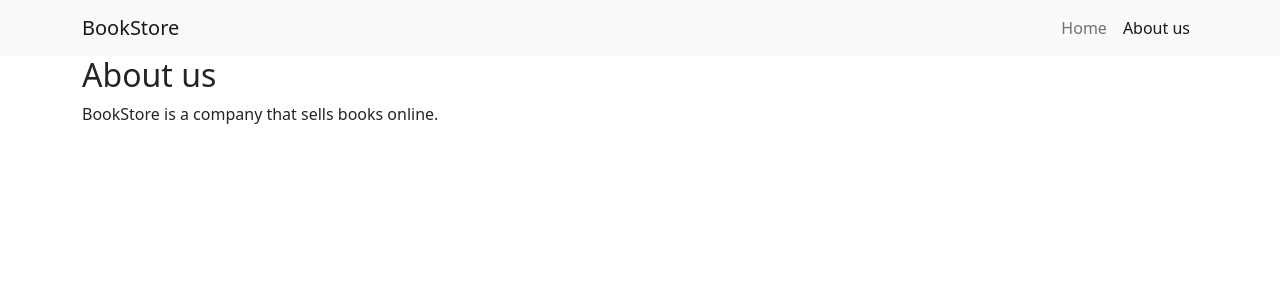
After one commit to blessed-sibanda/bookstore, a Django app: page /about-us/ in a window 1280 px wide. The commit adds this page. Shown: the top 300 px of the page. Run offline with Django 3.2, Linux system fonts and the light colour scheme; some libraries are stand-ins or nearby versions.

Commit message:
create about page & refactor

```diff
--- a/bookstore/urls.py
+++ b/bookstore/urls.py
@@ -14,10 +14,9 @@ Including another URLconf
     2. Add a URL to urlpatterns:  path('blog/', include('blog.urls'))
 """
 from django.contrib import admin
-from django.urls import path
-from django.views.generic import TemplateView
+from django.urls import path, include
 
 urlpatterns = [
     path('admin/', admin.site.urls),
-    path('', TemplateView.as_view(template_name='home.html')),
+    path('', include('main.urls')),
 ]
--- /dev/null
+++ b/main/templates/_navbar.html
@@ -0,0 +1,20 @@
+<nav class="navbar navbar-expand-lg navbar-light bg-light">
+  <div class="container">
+    <a class="navbar-brand" href="#">BookStore</a>
+    <button class="navbar-toggler" type="button" data-bs-toggle="collapse" data-bs-target="#navbarSupportedContent" aria-controls="navbarSupportedContent" aria-expanded="false" aria-label="Toggle navigation">
+      <span class="navbar-toggler-icon"></span>
+    </button>
+    <div class="collapse navbar-collapse" id="navbarSupportedContent">
+      <ul class="navbar-nav ms-auto mb-2 mb-lg-0">
+        <li class="nav-item">
+          <a class="nav-link {% if request.path == '/' %}active{% endif %}"
+             href="/">Home</a>
+        </li>
+        <li class="nav-item">
+          <a class="nav-link {% if request.path == '/about-us/' %}active{% endif %}"
+             href="/about-us/">About us</a>
+        </li>
+      </ul>
+    </div>
+  </div>
+</nav>
--- /dev/null
+++ b/main/templates/about.html
@@ -0,0 +1,6 @@
+{% extends 'base.html' %}
+
+{% block content %}
+    <h2>About us</h2>
+    <p>BookStore is a company that sells books online.</p>
+{% endblock %}
--- /dev/null
+++ b/main/templates/base.html
@@ -0,0 +1,21 @@
+{% load static %}
+<!doctype html>
+<html lang="en">
+  <head>
+    <!-- Required meta tags -->
+    <meta charset="utf-8">
+    <meta name="viewport" content="width=device-width, initial-scale=1">
+
+    <!-- Bootstrap CSS -->
+    <link href="{% static 'vendor/bootstrap/bootstrap.min.css' %}" rel="stylesheet" >
+
+    <title>BookStore</title>
+  </head>
+  <body>
+    {% include '_navbar.html' %}
+    <div class="container">
+        {% block content %}{% endblock %}
+    </div>
+    <script src="{% static 'vendor/bootstrap/bootstrap.bundle.min.js' %}" ></script>
+  </body>
+</html>
--- /dev/null
+++ b/main/urls.py
@@ -0,0 +1,9 @@
+from django.urls import path
+from django.views.generic import TemplateView
+
+
+urlpatterns = [
+    path('about-us/', TemplateView.as_view(template_name='about.html'),
+         name='about_us'),
+    path('', TemplateView.as_view(template_name='home.html'), name='home'),
+]
```
Also changed, not shown: main/templates/home.html (+5 -17 lines), main/tests.py (+8 -1 lines).
